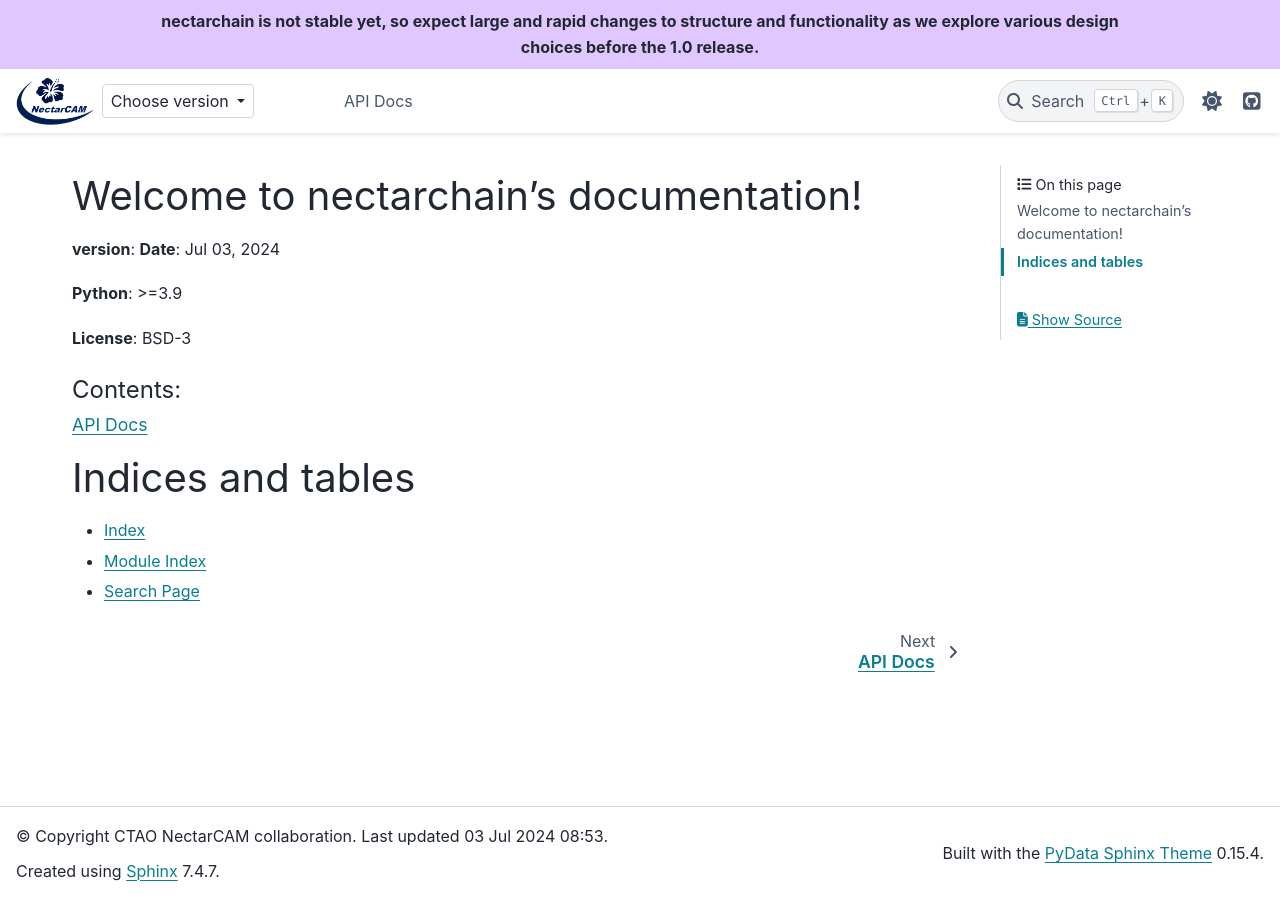
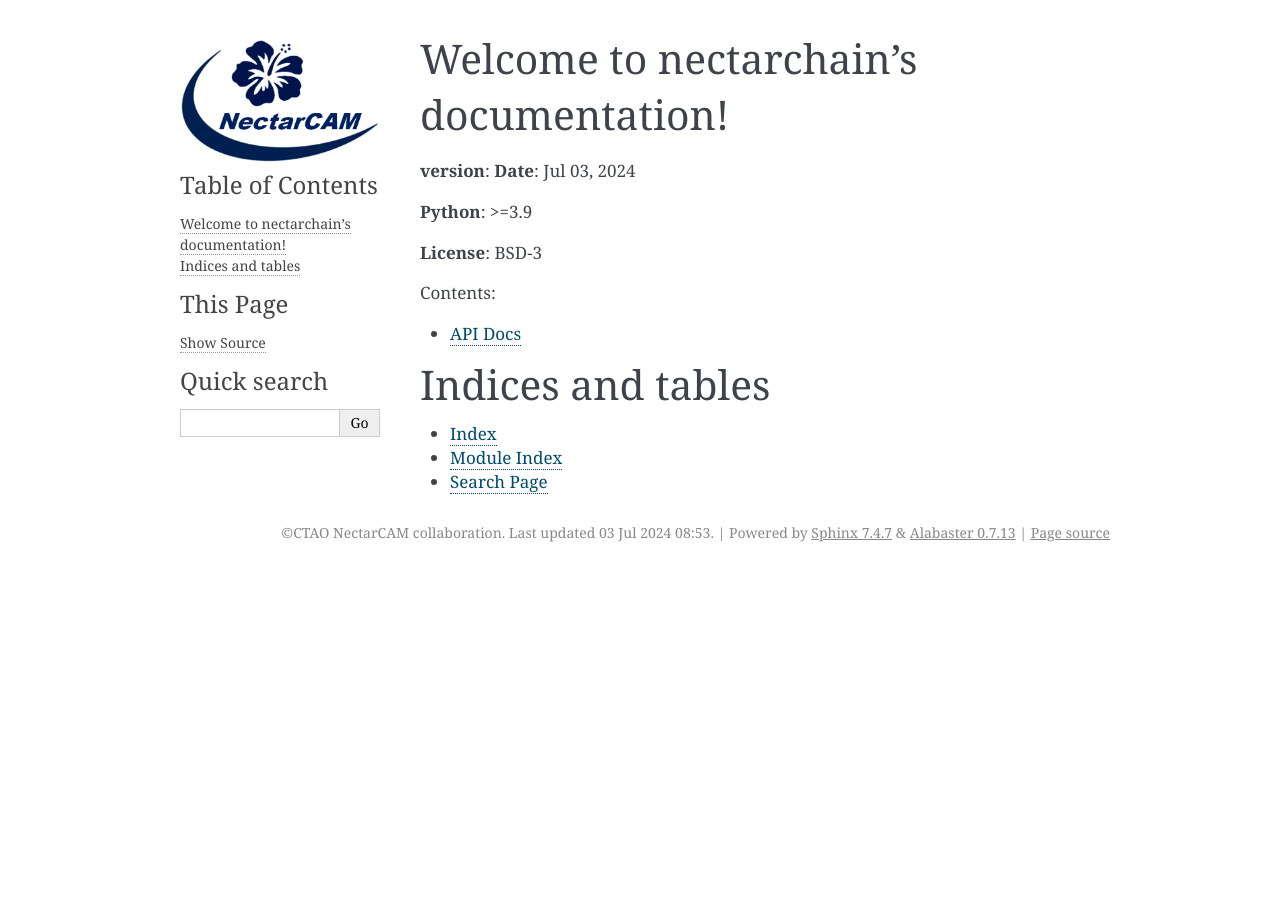
Before and after one commit to cta-observatory/nectarchain, a Sphinx documentation site: the page built from docs/index.rst, in a window 1280 px wide. Built offline with Sphinx 7.4.7, drawn with Linux system fonts in a browser that asks for light colours; the version number could not be read and is left out.

Commit message:
Simplify doc conf

```diff
--- a/docs/conf.py
+++ b/docs/conf.py
@@ -6,7 +6,6 @@
 # -- Project information -----------------------------------------------------
 # https://www.sphinx-doc.org/en/master/usage/configuration.html#project-information
 import datetime
-import os
 import sys
 from pathlib import Path
 
@@ -17,7 +16,7 @@ if sys.version_info < (3, 11):
 else:
     import tomllib
 
-sys.path.insert(0, os.path.abspath("../src"))
+# sys.path.insert(0, os.path.abspath("../src"))
 
 pyproject_path = Path(__file__).parent.parent / "pyproject.toml"
 pyproject = tomllib.loads(pyproject_path.read_text())
@@ -70,8 +69,6 @@ master_doc = "index"
 
 templates_path = []  # ["_templates"]
 exclude_patterns = ["_build"]
-# have all links automatically associated with the right domain.
-default_role = "py:obj"
 
 # intersphinx allows referencing other packages sphinx docs
 intersphinx_mapping = {
@@ -86,18 +83,19 @@ todo_include_todos = True
 # -- Options for HTML output -------------------------------------------------
 # https://www.sphinx-doc.org/en/master/usage/configuration.html#options-for-html-output
 
-html_theme = "pydata_sphinx_theme"
+# html_theme = "pydata_sphinx_theme"
+html_theme = "alabaster"
 
 html_logo = "_static/nectarcam.png"
 html_theme_options = {
     "navigation_with_keys": False,
-    "github_url": f"https://github.com/cta-observatory/{project}",
-    "navbar_start": ["navbar-logo", "version-switcher"],
-    "announcement": """
-        <p>nectarchain is not stable yet, so expect large and rapid
-        changes to structure and functionality as we explore various
-        design choices before the 1.0 release.</p>
-    """,
+    # "github_url": f"https://github.com/cta-observatory/{project}",
+    # "navbar_start": ["navbar-logo", "version-switcher"],
+    # "announcement": """
+    #     <p>nectarchain is not stable yet, so expect large and rapid
+    #     changes to structure and functionality as we explore various
+    #     design choices before the 1.0 release.</p>
+    # """,
 }
 
 # Add any paths that contain custom static files (such as style sheets) here,
--- a/docs/reference.rst
+++ b/docs/reference.rst
@@ -7,4 +7,5 @@ API Docs
    :toctree: _autosummary
    :recursive:
 
-   nectarchain
+.. automodapi:: nectarchain.data
+   :no-inheritance-diagram:
```
